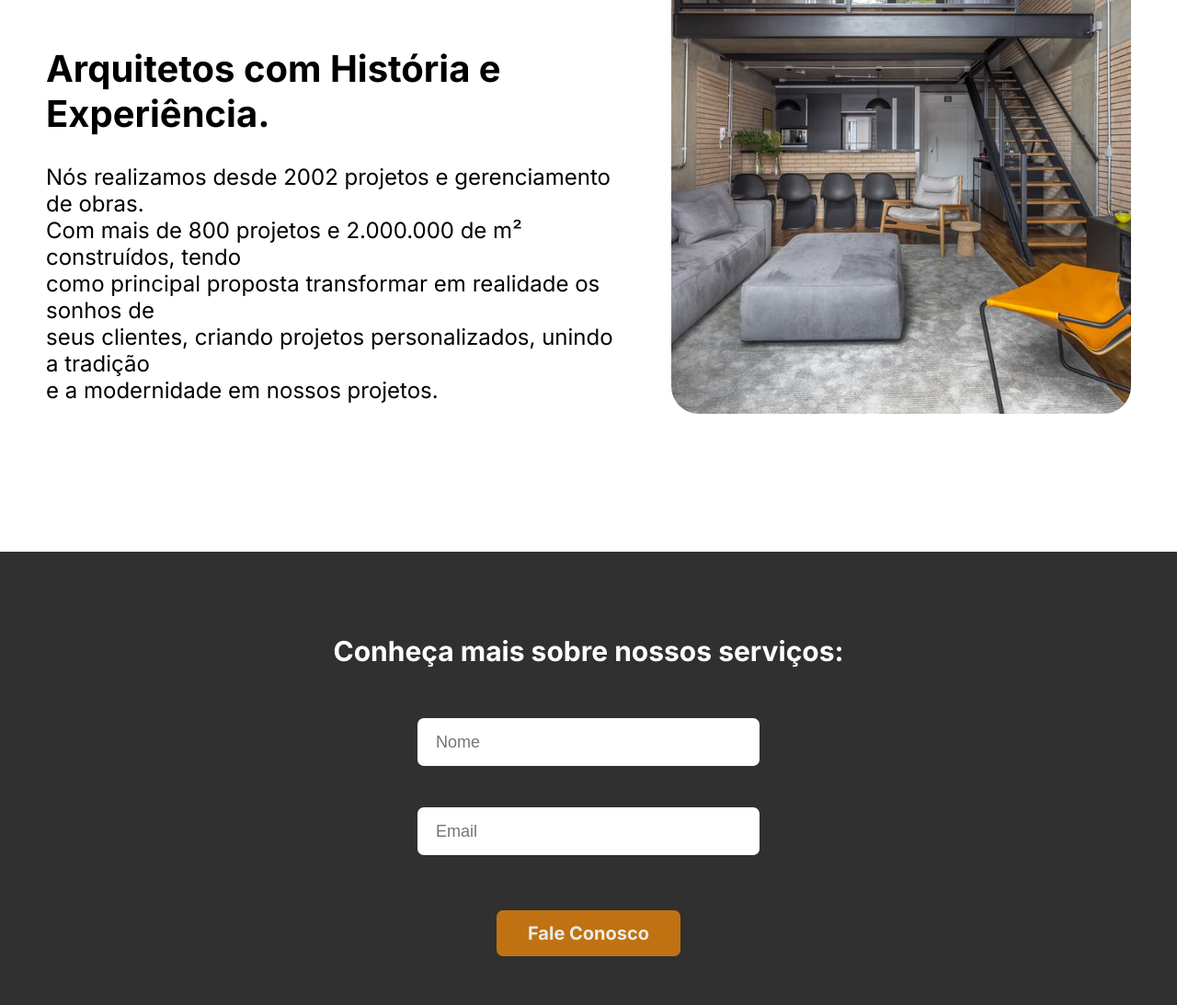
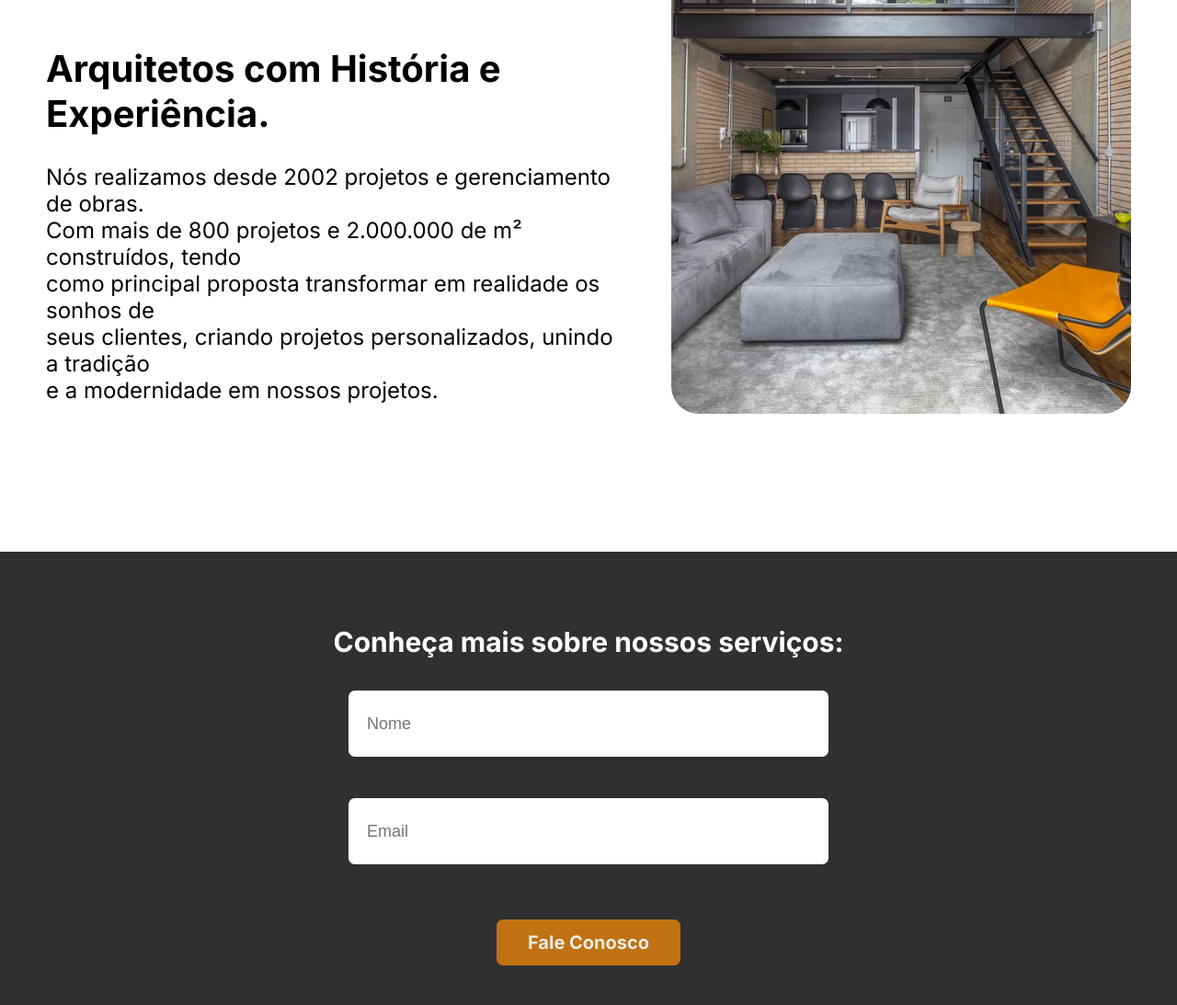
Before and after one commit to IvanLimaP/RID-215825_Desafio1, a plain HTML site: page index.html in a window 1280 px wide. Shown: the part 850-1943 px from the top of the page at 92% size. Drawn offline with Linux system fonts and the light colour scheme.

Commit message:
Update style.css

```diff
--- a/style.css
+++ b/style.css
@@ -84,8 +84,8 @@ img{
 }
 
 input{
-    width: 350px;
-    height: 50px;
+    width: 500px;
+    height: 70px;
     padding-left: 20px;
     margin-top: 15px;
     margin-bottom: 10px;
```
